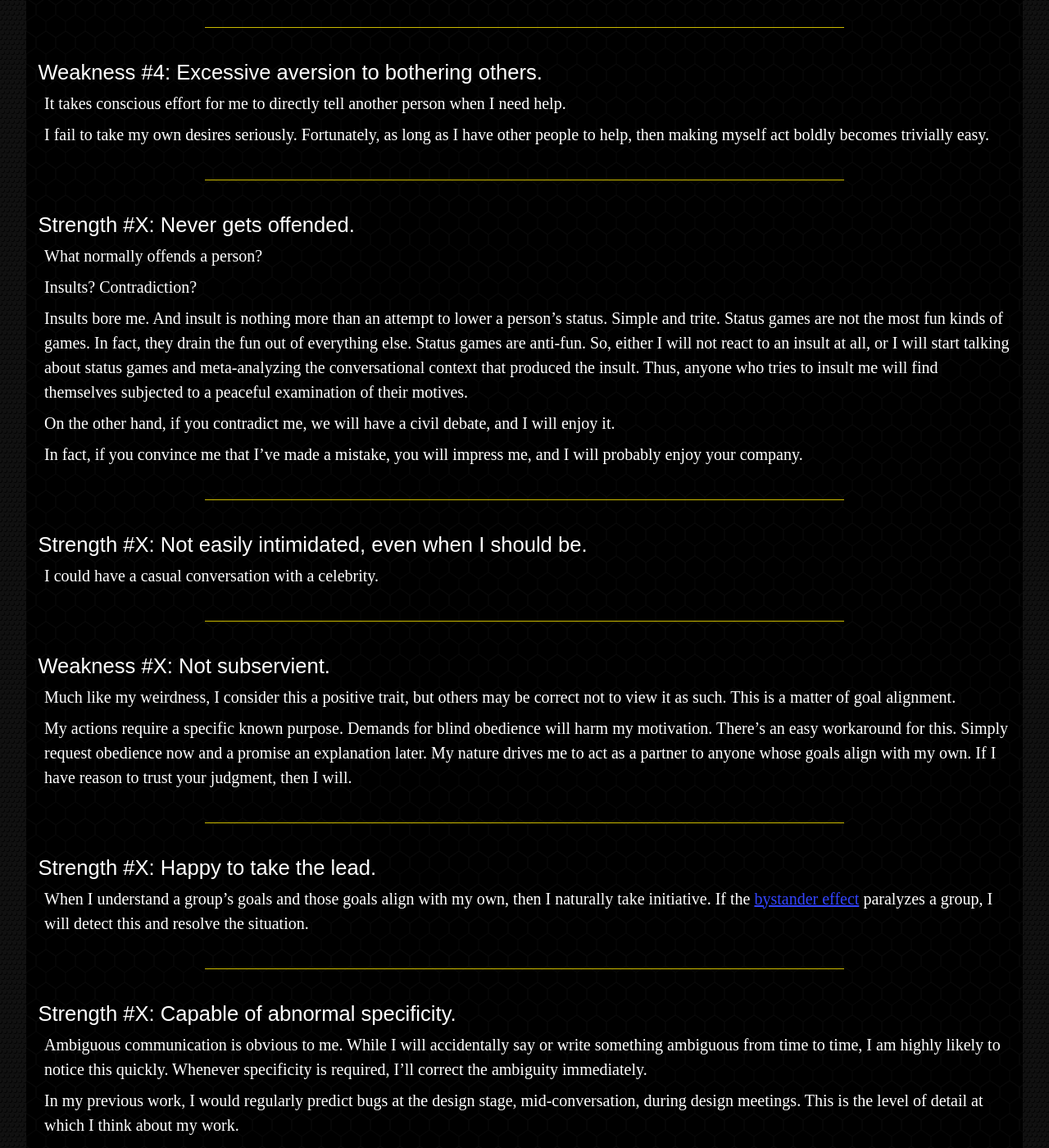
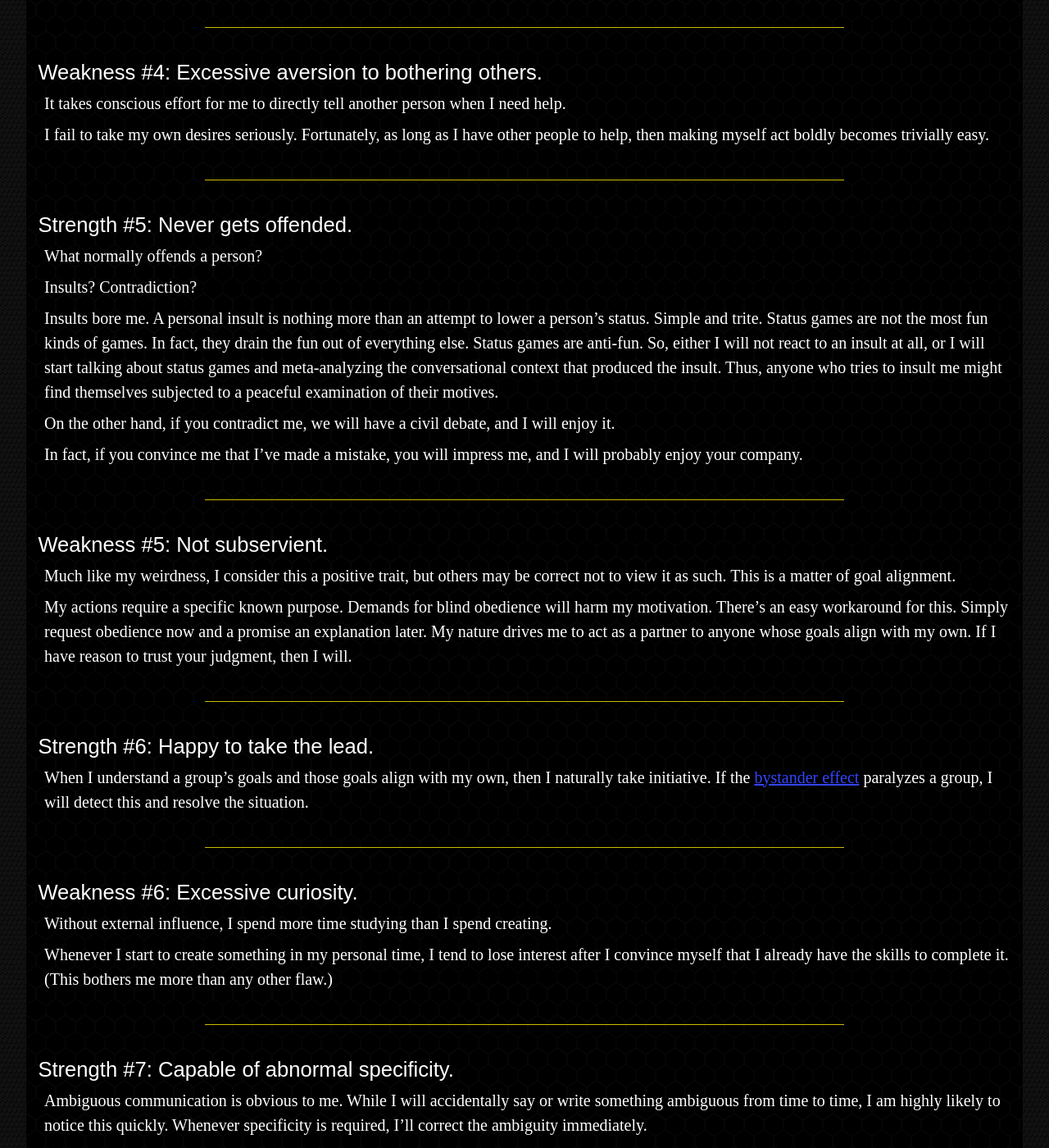
Before and after one commit to cryo-warden/cryo-warden.github.io, a Jekyll site: the page built from _reflections/strengths-and-flaws.md, in a window 1280 px wide and 1400 px high, scrolled down 2339 px. Shown: the whole window at 82% size. Built offline with Jekyll 4.4.1, drawn with Linux system fonts in a browser that asks for light colours; some of the changed text lies outside the part shown.

Commit message:
updated a page

```diff
--- a/_reflections/strengths-and-flaws.md
+++ b/_reflections/strengths-and-flaws.md
@@ -85,13 +85,13 @@ I fail to take my own desires seriously. Fortunately, as long as I have other pe
 
 ----
 
-#### Strength #X: Never gets offended.
+#### Strength #5: Never gets offended.
 
 What normally offends a person?
 
 Insults? Contradiction?
 
-Insults bore me. And insult is nothing more than an attempt to lower a person's status. Simple and trite. Status games are not the most fun kinds of games. In fact, they drain the fun out of everything else. Status games are anti-fun. So, either I will not react to an insult at all, or I will start talking about status games and meta-analyzing the conversational context that produced the insult. Thus, anyone who tries to insult me will find themselves subjected to a peaceful examination of their motives.
+Insults bore me. A personal insult is nothing more than an attempt to lower a person's status. Simple and trite. Status games are not the most fun kinds of games. In fact, they drain the fun out of everything else. Status games are anti-fun. So, either I will not react to an insult at all, or I will start talking about status games and meta-analyzing the conversational context that produced the insult. Thus, anyone who tries to insult me might find themselves subjected to a peaceful examination of their motives.
 
 On the other hand, if you contradict me, we will have a civil debate, and I will enjoy it.
 
@@ -99,13 +99,7 @@ In fact, if you convince me that I've made a mistake, you will impress me, and I
 
 ----
 
-#### Strength #X: Not easily intimidated, even when I should be.
-
-I could have a casual conversation with a celebrity.
-
-----
-
-#### Weakness #X: Not subservient.
+#### Weakness #5: Not subservient.
 
 Much like my weirdness, I consider this a positive trait, but others may be correct not to view it as such. This is a matter of goal alignment.
 
@@ -113,13 +107,21 @@ My actions require a specific known purpose. Demands for blind obedience will ha
 
 ----
 
-#### Strength #X: Happy to take the lead.
+#### Strength #6: Happy to take the lead.
 
 When I understand a group's goals and those goals align with my own, then I naturally take initiative. If the [bystander effect](https://en.wikipedia.org/wiki/Bystander_effect) paralyzes a group, I will detect this and resolve the situation.
 
 ----
 
-#### Strength #X: Capable of abnormal specificity.
+#### Weakness #6: Excessive curiosity.
+
+Without external influence, I spend more time studying than I spend creating.
+
+Whenever I start to create something in my personal time, I tend to lose interest after I convince myself that I already have the skills to complete it. (This bothers me more than any other flaw.)
+
+----
+
+#### Strength #7: Capable of abnormal specificity.
 
 Ambiguous communication is obvious to me. While I will accidentally say or write something ambiguous from time to time, I am highly likely to notice this quickly. Whenever specificity is required, I'll correct the ambiguity immediately.
 
@@ -127,11 +129,11 @@ In my previous work, I would regularly predict bugs at the design stage, mid-con
 
 ----
 
-#### Weakness #X: Sometimes goes into too much detail.
+#### Weakness #7: Sometimes goes into too much detail.
 
 During scrum meetings, I need to fight my natural impulses, otherwise everyone in the group will learn the exact cause of every interesting bug I've fixed.
 
-When we're designing a feature,
+When we were designing a feature, I would sometimes propose or inquire after details about the feature which the team would have preferred to leave alone until later in development.
 
 ----
 
```
Also changed, not shown: other parts of _reflections/strengths-and-flaws.md (+1 -7 lines).
